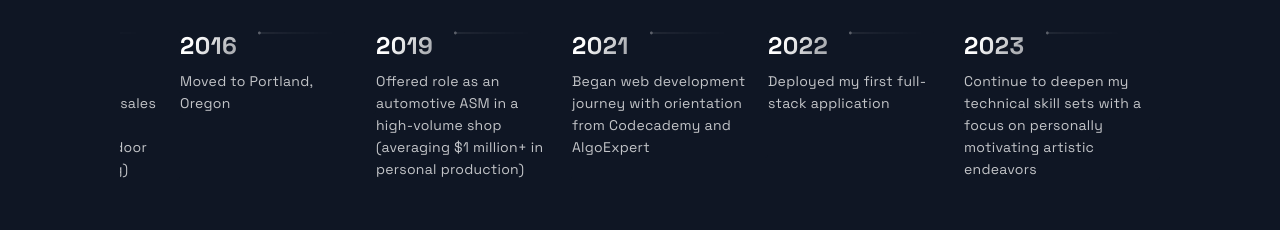
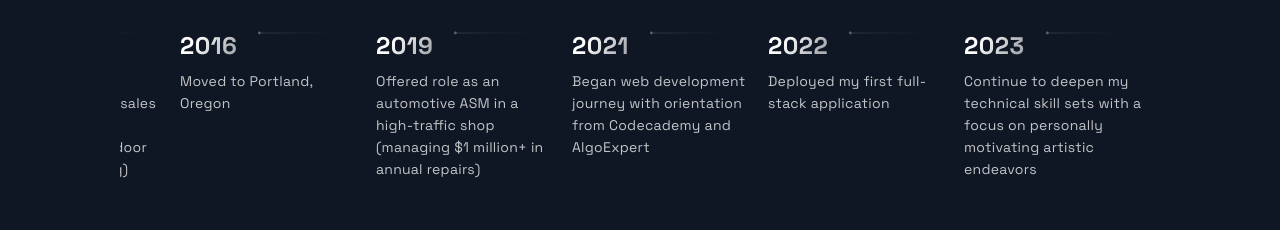
Before and after one commit to chuckhalliday/Personal-Portfolio, a Next.js app: page / in a window 1280 px wide. Shown: the part 2954-3184 px from the top of the page. Built offline with nearby package versions, Linux system fonts and the light colour scheme.

Commit message:
Update constants.js

```diff
--- a/src/constants/constants.js
+++ b/src/constants/constants.js
@@ -53,7 +53,7 @@ export const TimeLineData = [
   { year: 2011, text: 'Moved to Anchorage, Alaska', },
   { year: 2012, text: 'Began to gain experience in both sales and management (including door to door and B2B prosecting)', },
   { year: 2016, text: 'Moved to Portland, Oregon', },
-  { year: 2019, text: 'Offered role as an automotive ASM in a high-volume shop (averaging $1 million+ in personal production)', },
+  { year: 2019, text: 'Offered role as an automotive ASM in a high-traffic shop (managing $1 million+ in annual repairs)', },
   { year: 2021, text: 'Began web development journey with orientation from Codecademy and AlgoExpert', },
   { year: 2022, text: 'Deployed my first full-stack application', },
   { year: 2023, text: 'Continue to deepen my technical skill sets with a focus on personally motivating artistic endeavors', },
```
